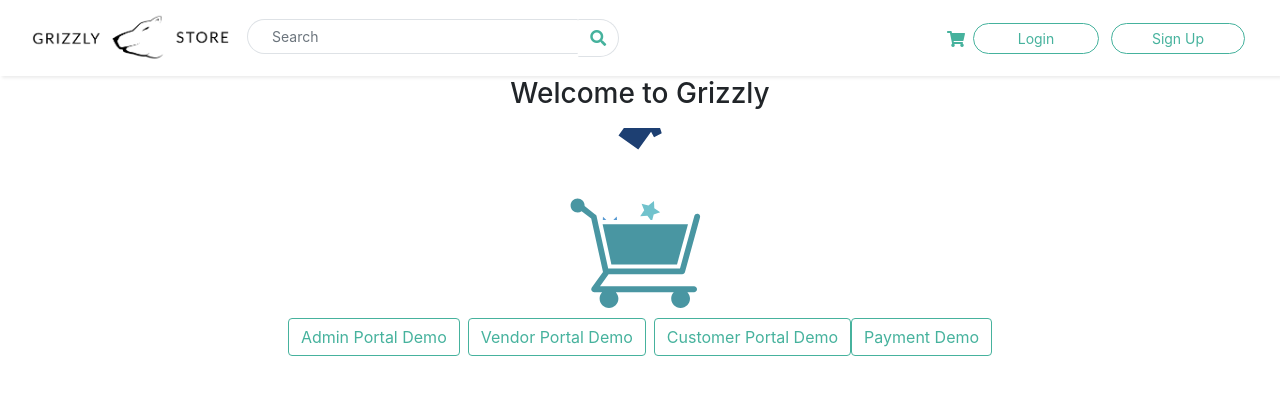
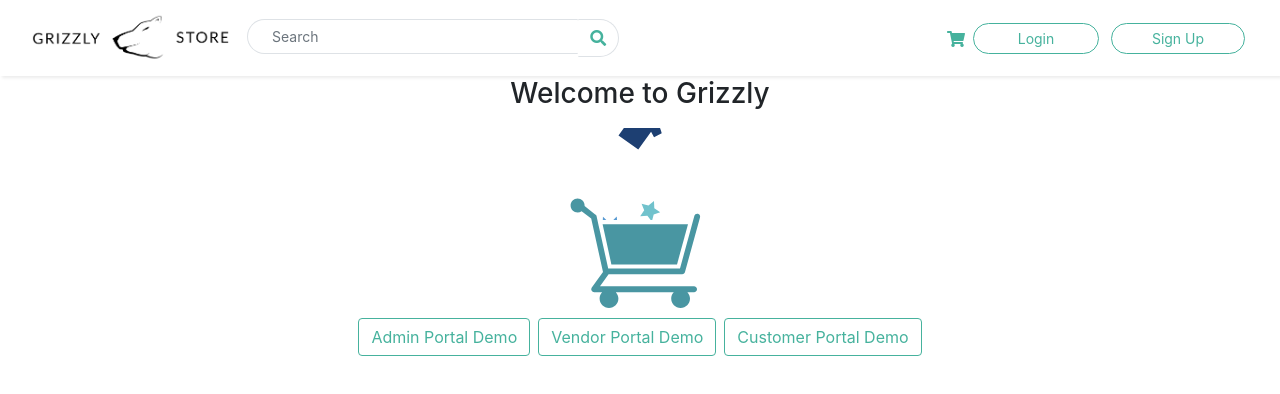
Before and after one commit to CognizantGrads-TeamALT/grizzly-frontend, a React (Create React App) app: page / in a window 1280 px wide. Shown: the top 394 px of the page. Built offline with nearby package versions, Linux system fonts and the light colour scheme; what axios-cache-adapter would draw is missing.

Commit message:
Removed Demo link for payment

```diff
--- a/src/components/layout/Landing.js
+++ b/src/components/layout/Landing.js
@@ -33,9 +33,6 @@ class Landing extends Component {
         <Link className="btn btn-outline-success" to="/customer">
           Customer Portal Demo
         </Link>
-        <Link className="btn btn-outline-success" to="/payment">
-          Payment Demo
-        </Link>
       </div>
     );
   }
```
